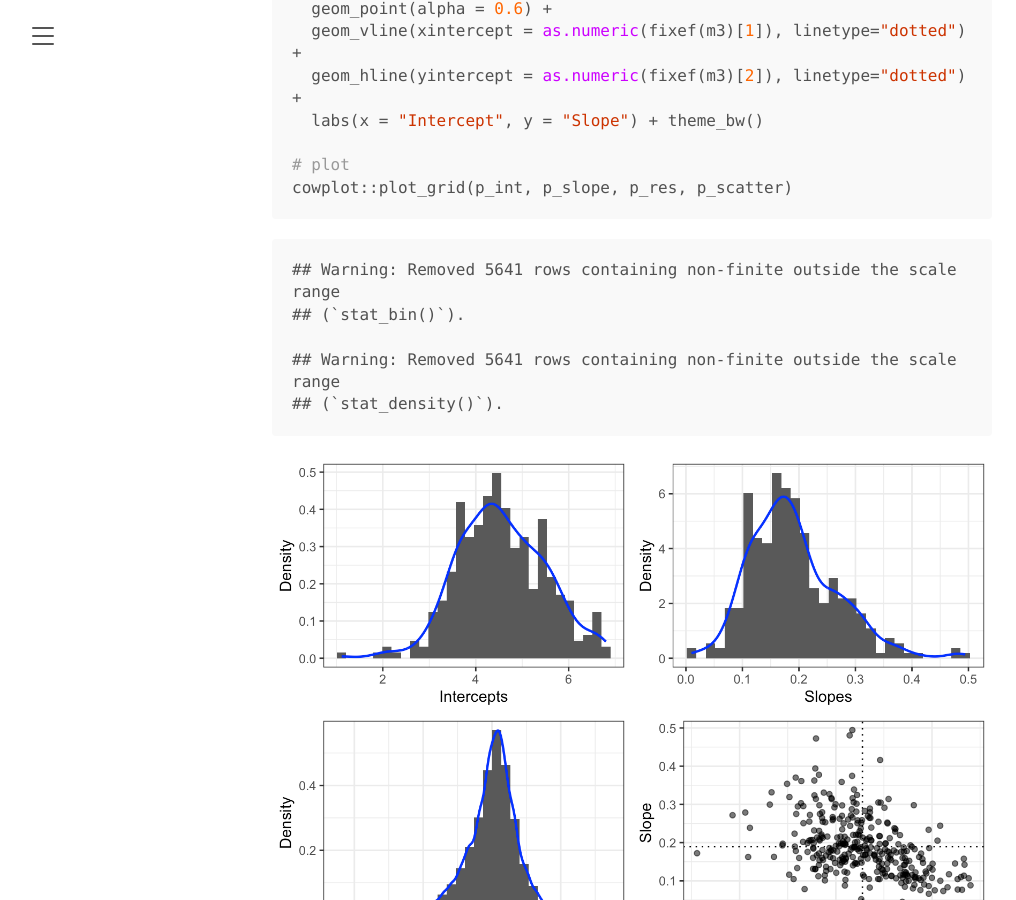
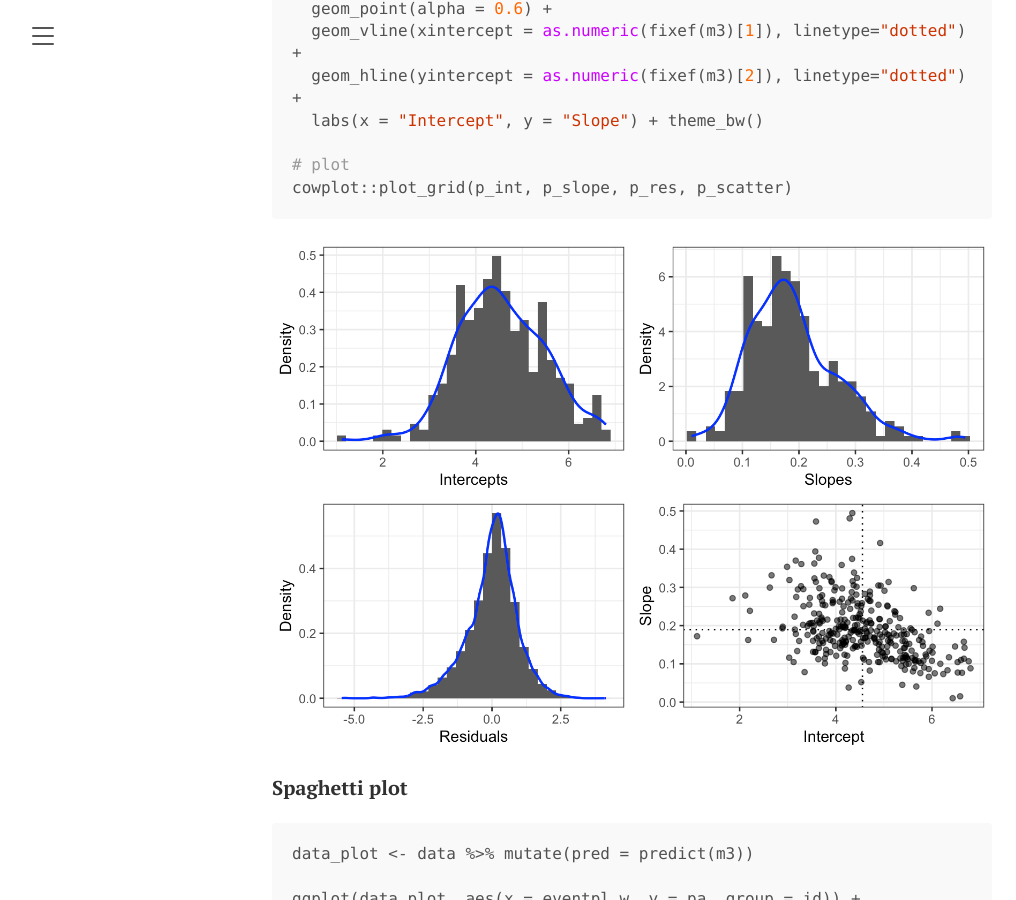
Before and after one commit to lennartseizer/ild, a Jekyll site: the page built from 4.md, in a window 1280 px wide and 900 px high, scrolled down 10993 px. Shown: the whole window, without its empty margins (8-1024 px from the left). Built offline with Jekyll 4.4.1, drawn with Linux system fonts in a browser that asks for light colours; our own code applies the rules of GitHub Pages for plain Markdown files.

Commit message:
Auto-render Rmd → md [skip ci]

````diff
--- a/4.md
+++ b/4.md
@@ -385,12 +385,6 @@ p_scatter <- ggplot(cf, aes(x = Intercept, y = Slope)) +
 cowplot::plot_grid(p_int, p_slope, p_res, p_scatter)
 ```
 
-    ## Warning: Removed 5641 rows containing non-finite outside the scale range
-    ## (`stat_bin()`).
-
-    ## Warning: Removed 5641 rows containing non-finite outside the scale range
-    ## (`stat_density()`).
-
 ![](4_files/figure-gfm/unnamed-chunk-12-1.png)<!-- -->
 
 **Spaghetti plot**
@@ -431,9 +425,10 @@ r2mlm_manual(
 
 ![](4_files/figure-gfm/unnamed-chunk-14-1.png)<!-- -->
 
-**Nakagawa’s R2** R<sup>2</sup><sub>m</sub> = (
-σ<sup>2</sup><sub>fixed</sub> ) / ( σ<sup>2</sup><sub>fixed</sub> +
-σ<sup>2</sup><sub>random</sub> + σ<sup>2</sup><sub>residual</sub> )
+**Nakagawa’s R2**
+R<sup>2</sup><sub>m</sub> = ( σ<sup>2</sup><sub>fixed</sub> ) / (
+σ<sup>2</sup><sub>fixed</sub> + σ<sup>2</sup><sub>random</sub> +
+σ<sup>2</sup><sub>residual</sub> )
 R<sup>2</sup><sub>c</sub> = ( σ<sup>2</sup><sub>fixed</sub> +
 σ<sup>2</sup><sub>random</sub> ) / ( σ<sup>2</sup><sub>fixed</sub> +
 σ<sup>2</sup><sub>random</sub> + σ<sup>2</sup><sub>residual</sub> )
````
Also changed, not shown: 5.md (+2 -2 lines).
